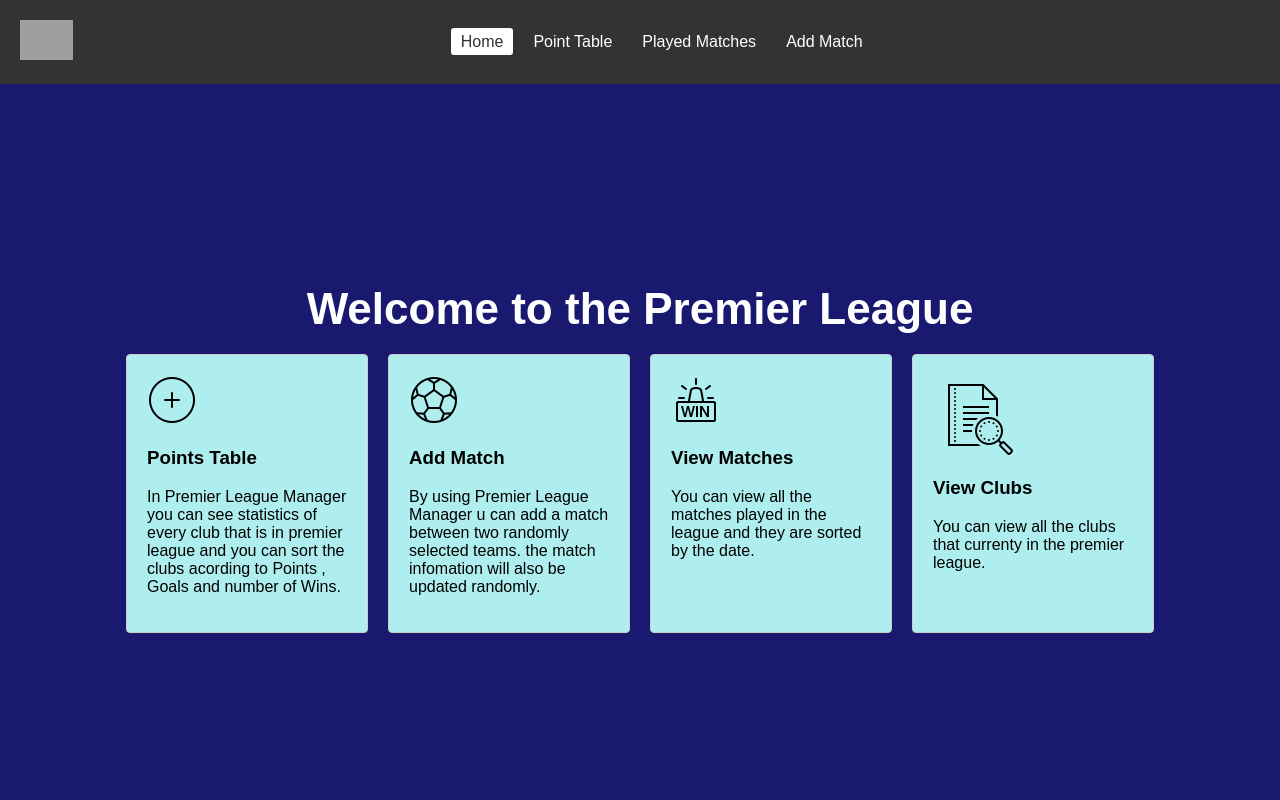
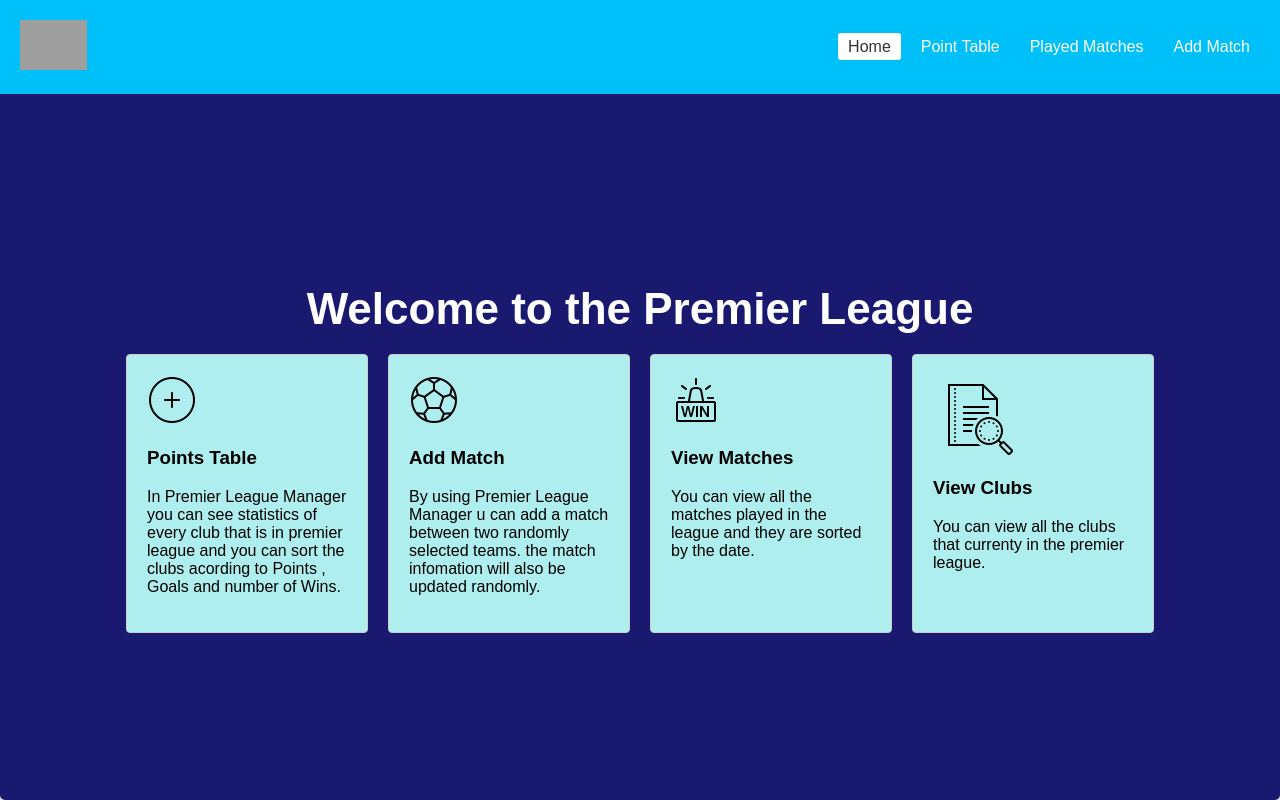
Before and after one commit to Gayan21/premier_league_Manager, a React (Create React App) app: page / in a window 1280 px wide. Built offline with nearby package versions, Linux system fonts and the light colour scheme; grey boxes are pictures that could not be loaded.

Commit message:
nav bar changes

```diff
--- a/src/App.css
+++ b/src/App.css
@@ -14,7 +14,7 @@ body {
   top: 0;
   left: 0;
   right: 0;
-  background-color: #333;
+  background-color: #00c0fa;
   padding: 20px;
   color: #fff;
   display: flex;
@@ -22,16 +22,13 @@ body {
   align-items: center;
 }
 
-/* Navigation bar styles */
 .navbar-container {
-  max-width: 1200px;
-  margin: 0 auto;
   display: flex;
   align-items: center;
 }
 
 .navbar-logo img {
-  height: 40px;
+  height: 50px;
 }
 
 .navbar-nav {
@@ -43,7 +40,7 @@ body {
 }
 
 .nav-item {
-  margin-right: 10px;
+  margin-left: 10px;
 }
 
 .nav-link {
@@ -72,13 +69,6 @@ body {
   box-shadow: 0 2px 4px rgba(0, 0, 0, 0.1);
   border-radius: 5px;
 }
-body {
-  margin: 0;
-  padding: 0;
-  font-family: Arial, sans-serif;
-  background-color: #191970; /* New background color */
-}
-
 
 .app h2 {
   margin-bottom: 20px;
@@ -86,6 +76,7 @@ body {
   text-align: center;
   font-size: 44px;
 }
+
 .card-container {
   display: flex;
   justify-content: space-between;
@@ -97,17 +88,14 @@ body {
   padding: 20px;
   border: 1px solid #ccc;
   border-radius: 4px;
-  background-color: #AFEEEE;
+  background-color: #afeeee;
 }
 
 .card:last-child {
   margin-right: 0;
 }
 
-/* App.css */
-
-/* ... Other styles ... */
-
+/* Points table styles */
 .points-table {
   width: 100%;
   border-collapse: collapse;
@@ -133,7 +121,6 @@ body {
   background-color: #ddd;
 }
 
-
 /* Responsive styles */
 @media screen and (max-width: 768px) {
   .navbar-container {
--- a/src/App.js
+++ b/src/App.js
@@ -19,7 +19,7 @@ const App = () => {
             </a>
           </div>
           <nav className="navbar-container">
-            <ul className="navbar-nav">
+            <ul className="navbar-nav right">
               <li className="nav-item">
                 <NavLink exact to="/" className="nav-link" activeClassName="active">Home</NavLink>
               </li>
```
